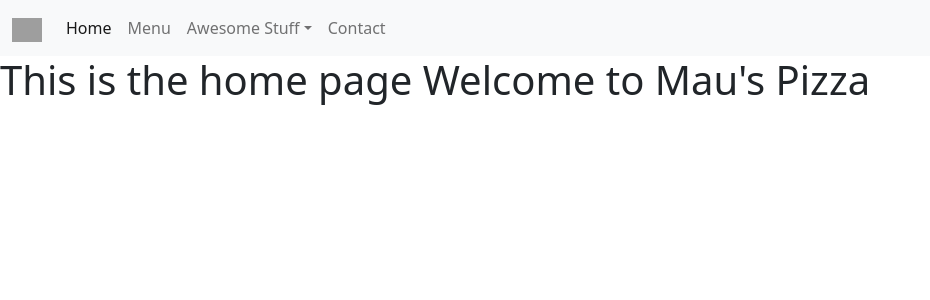
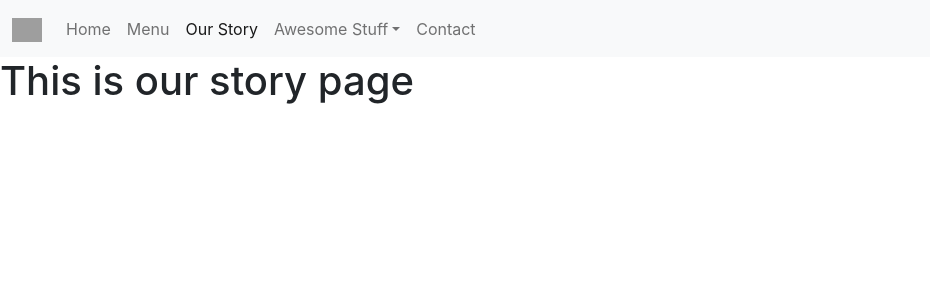
Before and after one commit to maurya512/maus-pizza, a React (Create React App) app: page /ourstory in a window 1280 px wide. Before the commit this address led to /. Shown: the top 300 px of the page, without its empty margins (0-930 px from the left). Built offline with nearby package versions, Linux system fonts and the light colour scheme; grey boxes are pictures that could not be loaded.

Commit message:
created a component for our story

```diff
--- a/src/App.js
+++ b/src/App.js
@@ -11,12 +11,13 @@ import Contact from './components/Contact';
 import Home from './components/Home';
 import Menu from './components/Menu';
 import Navbar from './components/Navbar';
+import OurStory from './components/OurStory';
 import Specials from './components/Specials';
 
 function App() {
   return (
     <>
-    <Navbar />
+      <Navbar />
       <Switch>
         {/* set different paths for each component */}
         {/* The browser will look for an exact path to render */}
@@ -25,6 +26,7 @@ function App() {
         <Route exact path='/specials' component={Specials} />
         <Route exact path='/challenges' component={Challenges} />
         <Route exact path='/contact' component={Contact} />
+        <Route exact path='/ourstory' component={OurStory} />
         {/* Redirect the user to homepage if no matching exact route is hit */}
         <Redirect to='/' />
       </Switch>
--- a/src/components/Navbar.js
+++ b/src/components/Navbar.js
@@ -16,12 +16,15 @@ function Navbar() {
                         <span className="navbar-toggler-icon"></span>
                     </button>
                     <div className="collapse navbar-collapse" id="navbarSupportedContent">
-                        <ul className="navbar-nav me-auto mb-2 mb-lg-0">
+                        <ul className="navbar-nav ml-auto mb-2 mb-lg-0">
                             <li className="nav-item">
-                                <NavLink className="nav-link active" aria-current="page" to="/home">Home</NavLink>
+                                <NavLink className="nav-link" aria-current="page" to="/home">Home</NavLink>
                             </li>
                             <li className="nav-item">
                                 <NavLink className="nav-link" to="/menu">Menu</NavLink>
+                            </li>
+                            <li className="nav-item">
+                                <NavLink className="nav-link" to="/ourstory">Our Story</NavLink>
                             </li>
                             <li className="nav-item dropdown">
                                 <a className="nav-link dropdown-toggle" href="#" id="navbarDropdown" role="button" data-bs-toggle="dropdown" aria-expanded="false">
--- /dev/null
+++ b/src/components/OurStory.js
@@ -0,0 +1,11 @@
+import React from 'react'
+
+function OurStory() {
+    return (
+        <h1>
+            This is our story page
+        </h1>
+    )
+}
+
+export default OurStory
--- a/src/index.css
+++ b/src/index.css
@@ -1,13 +1,75 @@
-body {
+@import url('https://fonts.googleapis.com/css2?family=Roboto+Mono&display=swap');
+
+* {
   margin: 0;
-  font-family: -apple-system, BlinkMacSystemFont, 'Segoe UI', 'Roboto', 'Oxygen',
-    'Ubuntu', 'Cantarell', 'Fira Sans', 'Droid Sans', 'Helvetica Neue',
-    sans-serif;
-  -webkit-font-smoothing: antialiased;
-  -moz-osx-font-smoothing: grayscale;
+  padding: 0;
+  /* tells the browser to account for any border and padding in the values specified for an element's width and height */
+  box-sizing: border-box;
+  font-family: -apple-system, BlinkMacSystemFont, 'Segoe UI', Roboto, Oxygen, Ubuntu, Cantarell, 'Open Sans', 'Helvetica Neue', sans-serif;
 }
 
-code {
-  font-family: source-code-pro, Menlo, Monaco, Consolas, 'Courier New',
-    monospace;
+.navbar {
+  /* !important is used in cases where overriding of the previous style properties is not possible in any other manner */
+  background-color: #fff !important;
 }
+
+.navbar-brand {
+  font-size: 1.3rem !important;
+  /* transforms the first letter of each word into Uppercase */
+  text-transform: capitalize;
+}
+
+.menu_active {
+  font-weight: bold;
+  border-bottom: 1px orange;
+}
+
+.navbar a:hover {
+  color: orangered !important
+}
+
+@media (max-width: 991px) {
+  .navbar-brand {
+    font-size: 1.5rem !important;
+  }
+
+  .menu_active {
+    font-weight: bold;
+    border-bottom: none;
+  }
+}
+
+/*
+main landing section
+*/
+
+#header {
+  width: 100%;
+  height: 80vh;
+  margin-top: 70px;
+}
+
+#header h1 {
+  margin: 0 0 10px 0;
+  font-size: 48px;
+  font-weight: 700;
+  color: black;
+}
+
+#header .brand-name {
+  color: orangered;
+}
+
+#header h2 {
+  color: lawngreen;
+  font-size: 24px;
+}
+
+#header .btn-get-started {
+  font-weight: 500;
+  font-size: 16px;
+  letter-spacing: 1px;
+  display: inline-block;
+  padding: 10px 30px;
+
+}
```
